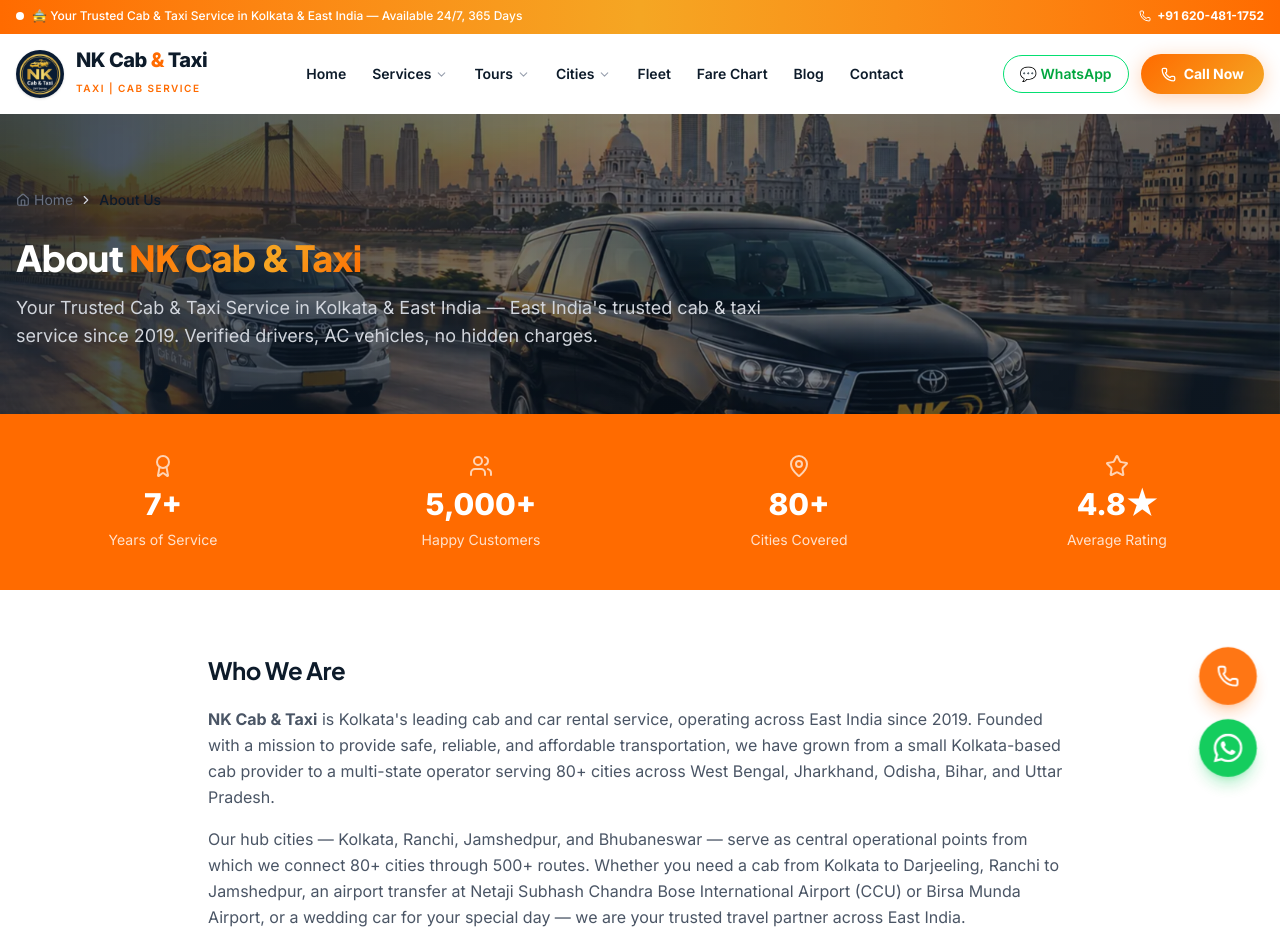
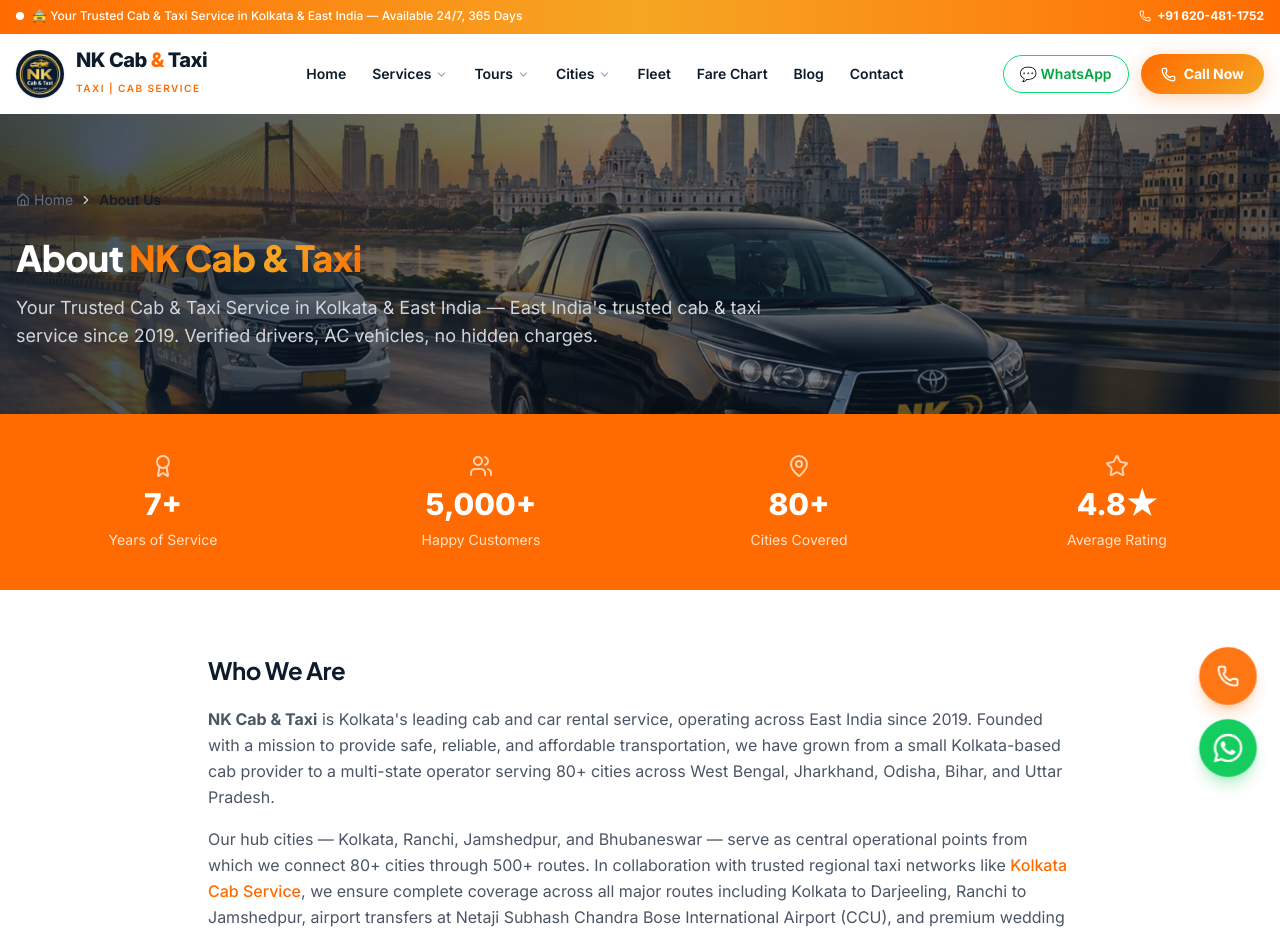
Before and after one commit to kolkatacabtaxiservices/nk-cab-taxi, a Next.js app: page /about in a window 1280 px wide. Shown: the top 935 px of the page. Built offline with nearby package versions, Linux system fonts and the light colour scheme.

Commit message:
seo: add contextual editorial backlink to kolkatacabservice.com

```diff
--- a/src/app/about/page.tsx
+++ b/src/app/about/page.tsx
@@ -78,7 +78,7 @@
               <strong>{BUSINESS.name}</strong> is Kolkata&apos;s leading cab and car rental service, operating across East India since {BUSINESS.foundYear}. Founded with a mission to provide safe, reliable, and affordable transportation, we have grown from a small Kolkata-based cab provider to a multi-state operator serving 80+ cities across West Bengal, Jharkhand, Odisha, Bihar, and Uttar Pradesh.
             </p>
             <p>
-              Our hub cities — Kolkata, Ranchi, Jamshedpur, and Bhubaneswar — serve as central operational points from which we connect 80+ cities through 500+ routes. Whether you need a cab from Kolkata to Darjeeling, Ranchi to Jamshedpur, an airport transfer at Netaji Subhash Chandra Bose International Airport (CCU) or Birsa Munda Airport, or a wedding car for your special day — we are your trusted travel partner across East India.
+              Our hub cities — Kolkata, Ranchi, Jamshedpur, and Bhubaneswar — serve as central operational points from which we connect 80+ cities through 500+ routes. In collaboration with trusted regional taxi networks like <a href="https://www.kolkatacabservice.com/" target="_blank" rel="noopener" className="text-primary font-medium hover:underline">Kolkata Cab Service</a>, we ensure complete coverage across all major routes including Kolkata to Darjeeling, Ranchi to Jamshedpur, airport transfers at Netaji Subhash Chandra Bose International Airport (CCU), and premium wedding car rentals.
             </p>
             <p>
               We provide a complete range of car rental services including <strong>local taxi</strong> for city travel in Kolkata, <strong>outstation cabs</strong> for intercity journeys, <strong>one-way taxi</strong> for point-to-point affordable travel, <strong>round-trip packages</strong> for multi-day tours, <strong>airport and railway station transfers</strong>, <strong>wedding car rental</strong> with beautiful flower decoration, and <strong>corporate car rental</strong> with GST invoices and monthly packages.
```
